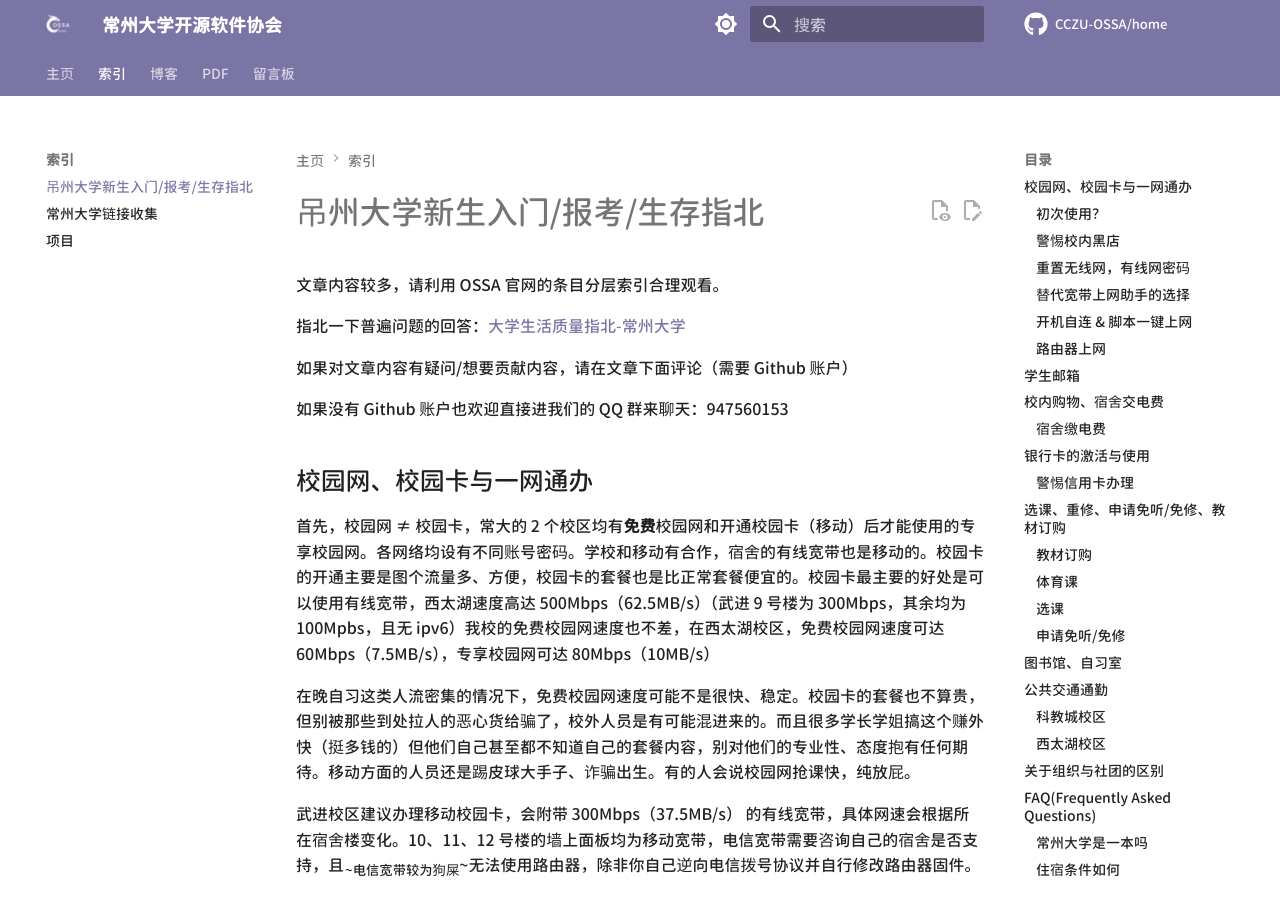
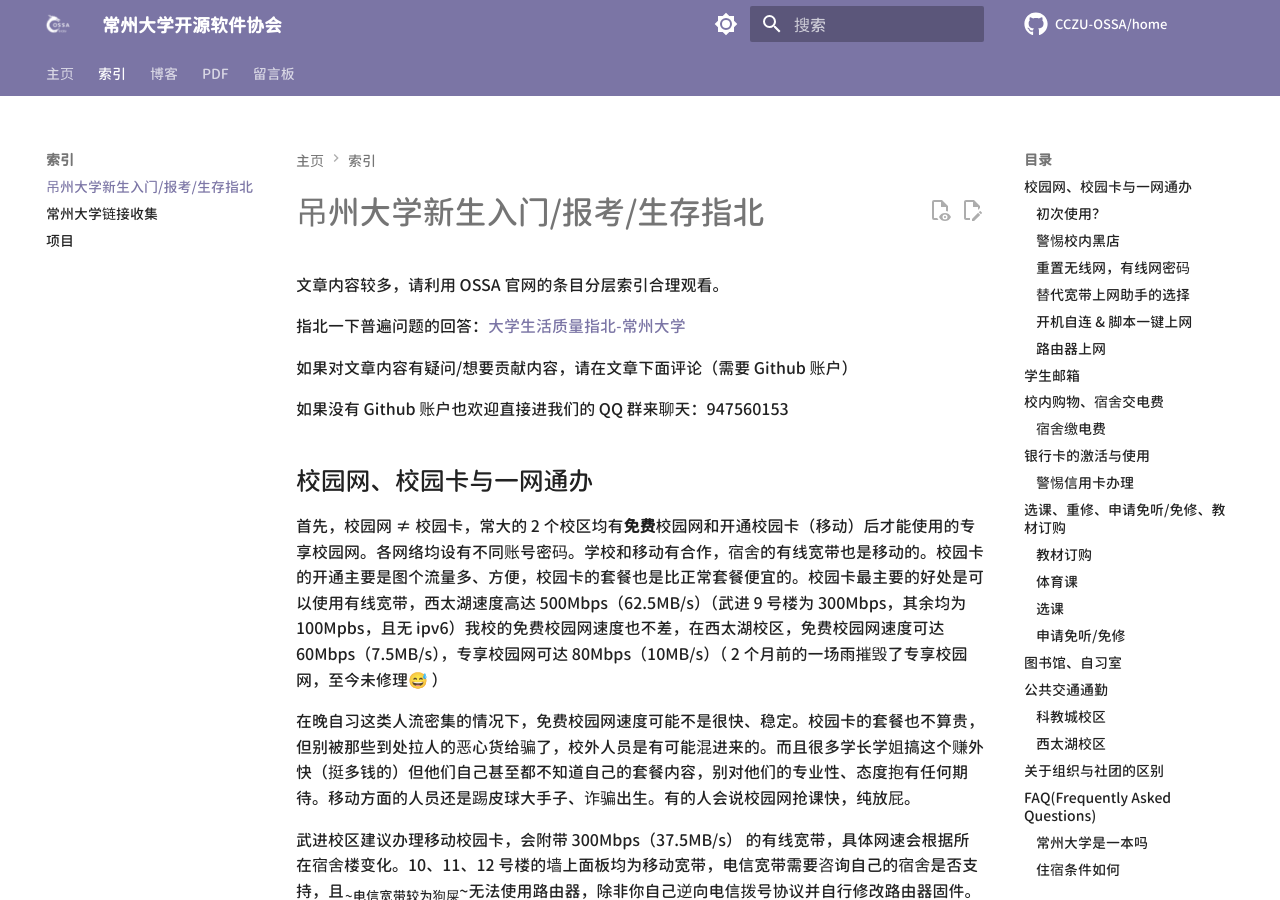
Before and after one commit to CCZU-OSSA/home, an MkDocs documentation site: the page built from docs/indexs/for-fresher.md, in a window 1280 px wide and 900 px high. Built offline with MkDocs 1.6.1 and Material for MkDocs 9.7.7, drawn with Linux system fonts in a browser that asks for light colours; some web fonts are replaced; comment, search, counter and statistics services are not loaded; some of the changed text lies outside the part shown.

Commit message:
修改了一下住宿情况和校园网

```diff
--- a/docs/indexs/for-fresher.md
+++ b/docs/indexs/for-fresher.md
@@ -13,7 +13,7 @@ comments: true
 
 ## 校园网、校园卡与一网通办
 
-首先，校园网 ≠ 校园卡，常大的 2 个校区均有**免费**校园网和开通校园卡（移动）后才能使用的专享校园网。各网络均设有不同账号密码。学校和移动有合作，宿舍的有线宽带也是移动的。校园卡的开通主要是图个流量多、方便，校园卡的套餐也是比正常套餐便宜的。校园卡最主要的好处是可以使用有线宽带，西太湖速度高达 500Mbps（62.5MB/s）（武进 9 号楼为 300Mbps，其余均为 100Mpbs，且无 ipv6）我校的免费校园网速度也不差，在西太湖校区，免费校园网速度可达 60Mbps（7.5MB/s），专享校园网可达 80Mbps（10MB/s）
+首先，校园网 ≠ 校园卡，常大的 2 个校区均有**免费**校园网和开通校园卡（移动）后才能使用的专享校园网。各网络均设有不同账号密码。学校和移动有合作，宿舍的有线宽带也是移动的。校园卡的开通主要是图个流量多、方便，校园卡的套餐也是比正常套餐便宜的。校园卡最主要的好处是可以使用有线宽带，西太湖速度高达 500Mbps（62.5MB/s）（武进 9 号楼为 300Mbps，其余均为 100Mpbs，且无 ipv6）我校的免费校园网速度也不差，在西太湖校区，免费校园网速度可达 60Mbps（7.5MB/s），专享校园网可达 80Mbps（10MB/s）（ 2 个月前的一场雨摧毁了专享校园网，至今未修理😅 ）
 
 在晚自习这类人流密集的情况下，免费校园网速度可能不是很快、稳定。校园卡的套餐也不算贵，但别被那些到处拉人的恶心货给骗了，校外人员是有可能混进来的。而且很多学长学姐搞这个赚外快（挺多钱的）但他们自己甚至都不知道自己的套餐内容，别对他们的专业性、态度抱有任何期待。移动方面的人员还是踢皮球大手子、诈骗出生。有的人会说校园网抢课快，纯放屁。
 
```
Also changed, not shown: other parts of docs/indexs/for-fresher.md (+1 -1 lines).
